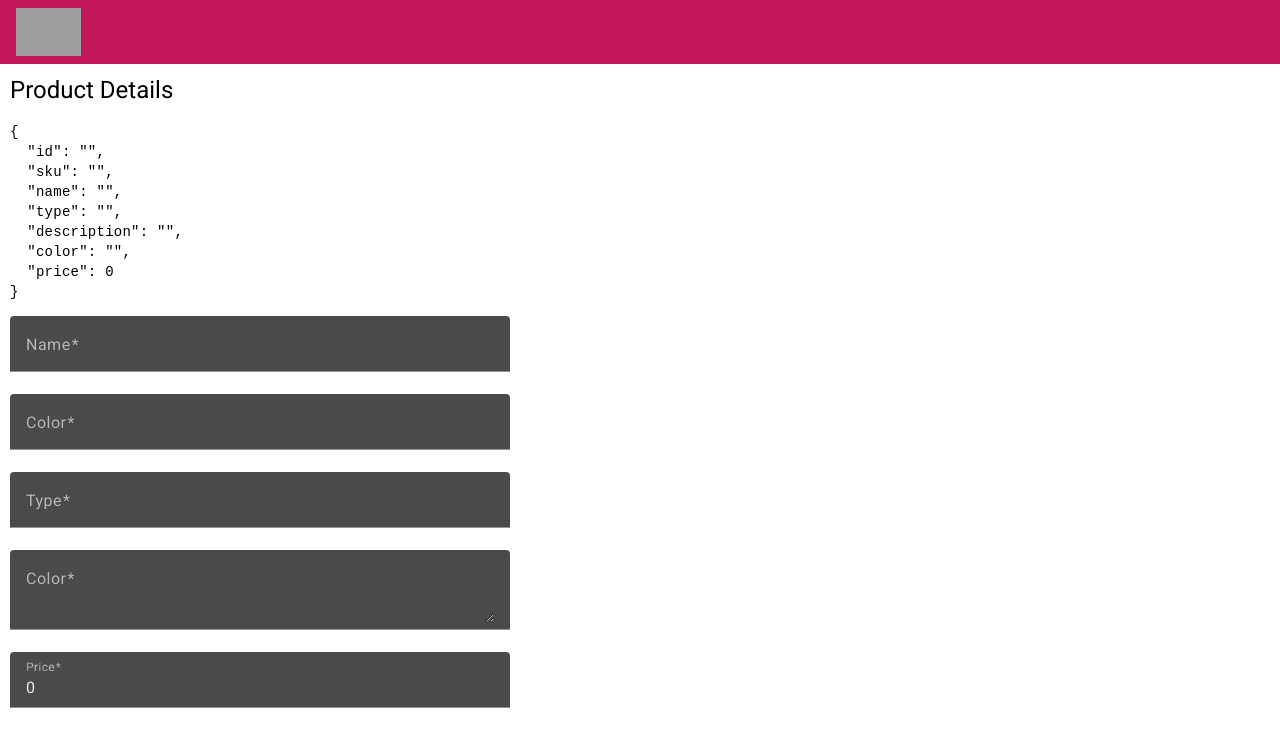
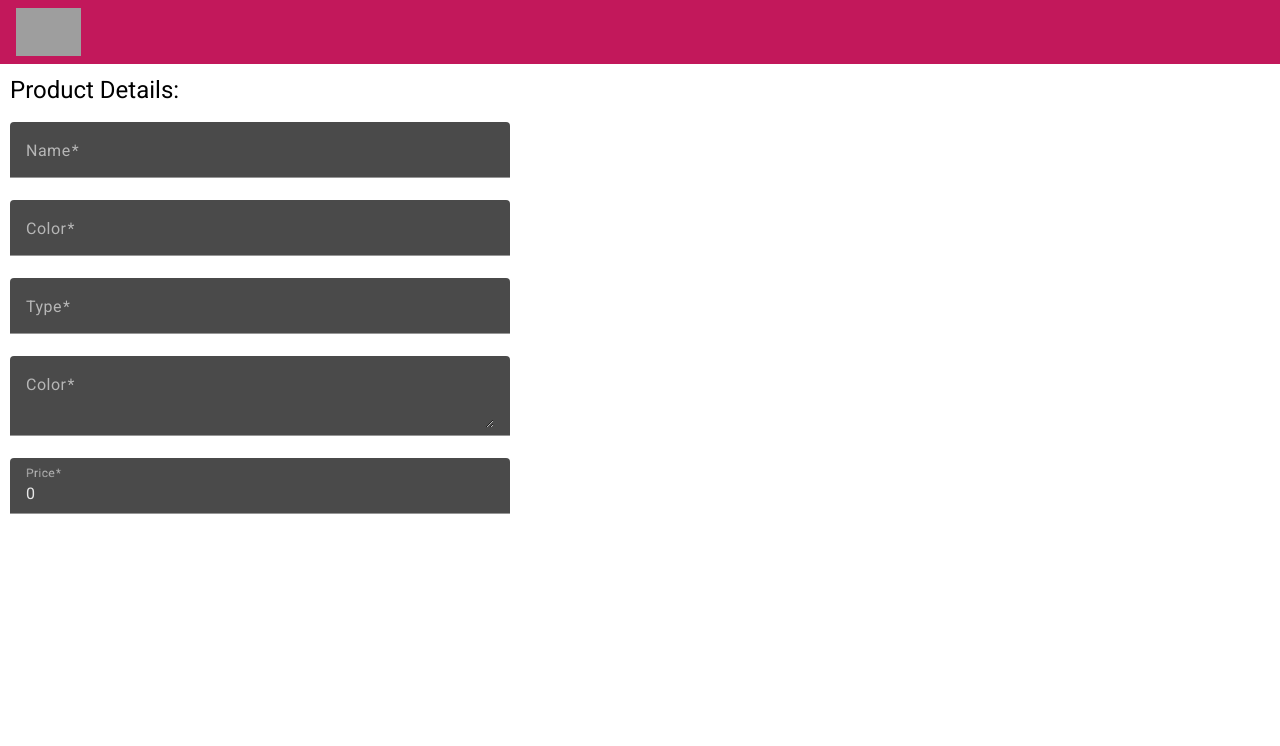
Before and after one commit to RyanGehris/ecommerce-widget, an Angular app in the folder paige-denim/: page /product-detail in a window 1280 px wide. Shown: the top 746 px of the page. Built offline with nearby package versions, Linux system fonts and the light colour scheme; data requests are answered from the project's data file; grey boxes are pictures that could not be loaded.

Commit message:
fetched product-list within the product-detail page and grabbed specific product based on sku parameter

```diff
--- a/paige-denim/src/app/product-detail/product-detail.component.html
+++ b/paige-denim/src/app/product-detail/product-detail.component.html
@@ -1,6 +1,4 @@
-<h1>Product Details</h1>
-
-<pre>{{ productDetail | json }}</pre>
+<h1>Product Details: {{ productDetail.name }}</h1>
 
 <form
   #form="ngForm"
--- a/paige-denim/src/app/product-detail/product-detail.component.ts
+++ b/paige-denim/src/app/product-detail/product-detail.component.ts
@@ -1,5 +1,6 @@
-import { Component } from '@angular/core';
+import { Component, Input } from '@angular/core';
 import { ActivatedRoute, Router } from '@angular/router';
+import { ProductsService } from '../common/services/products.service';
 
 @Component({
   selector: 'app-product-detail',
@@ -10,18 +11,17 @@ export class ProductDetailComponent {
   currentSku: string | null = null;
   productList = [];
 
-  constructor(private route: ActivatedRoute, private router: Router) {}
+  constructor(
+    private route: ActivatedRoute,
+    private router: Router,
+    private productsService: ProductsService
+  ) {}
 
   ngOnInit() {
-    this.route.paramMap.subscribe((params) => {
-      this.currentSku = params.get('sku');
-      if (this.currentSku) {
-        this.setCurrentProductDetail(this.currentSku);
-      }
-    });
+    this.fetchProductList();
   }
 
-  productDetail: Product | undefined = {
+  productDetail: Product = {
     id: '',
     sku: '',
     name: '',
@@ -32,10 +32,27 @@ export class ProductDetailComponent {
   };
   currentProductDetail = { ...this.productDetail };
 
+  fetchProductList() {
+    this.productsService.all().subscribe((result: any) => {
+      this.productList = result;
+      this.getParam();
+    });
+  }
+
+  getParam() {
+    this.route.paramMap.subscribe((params) => {
+      this.currentSku = params.get('sku');
+      if (this.currentSku) {
+        this.setCurrentProductDetail(this.currentSku);
+      }
+    });
+  }
+
   setCurrentProductDetail(sku: string) {
-    this.productDetail = this.productList.find(
-      (product: Product) => product.sku === sku
-    );
+    this.productDetail =
+      this.productList.find((product: Product) => product.sku === sku) ||
+      this.productDetail;
+    this.currentProductDetail = { ...this.productDetail };
   }
 
   updateDetails(updatedDetails: any) {}
```
Also changed, not shown: paige-denim/src/app/app.component.html (+0 -73 lines), paige-denim/src/app/product-list/product-list.component.ts (+7 -1 lines).
